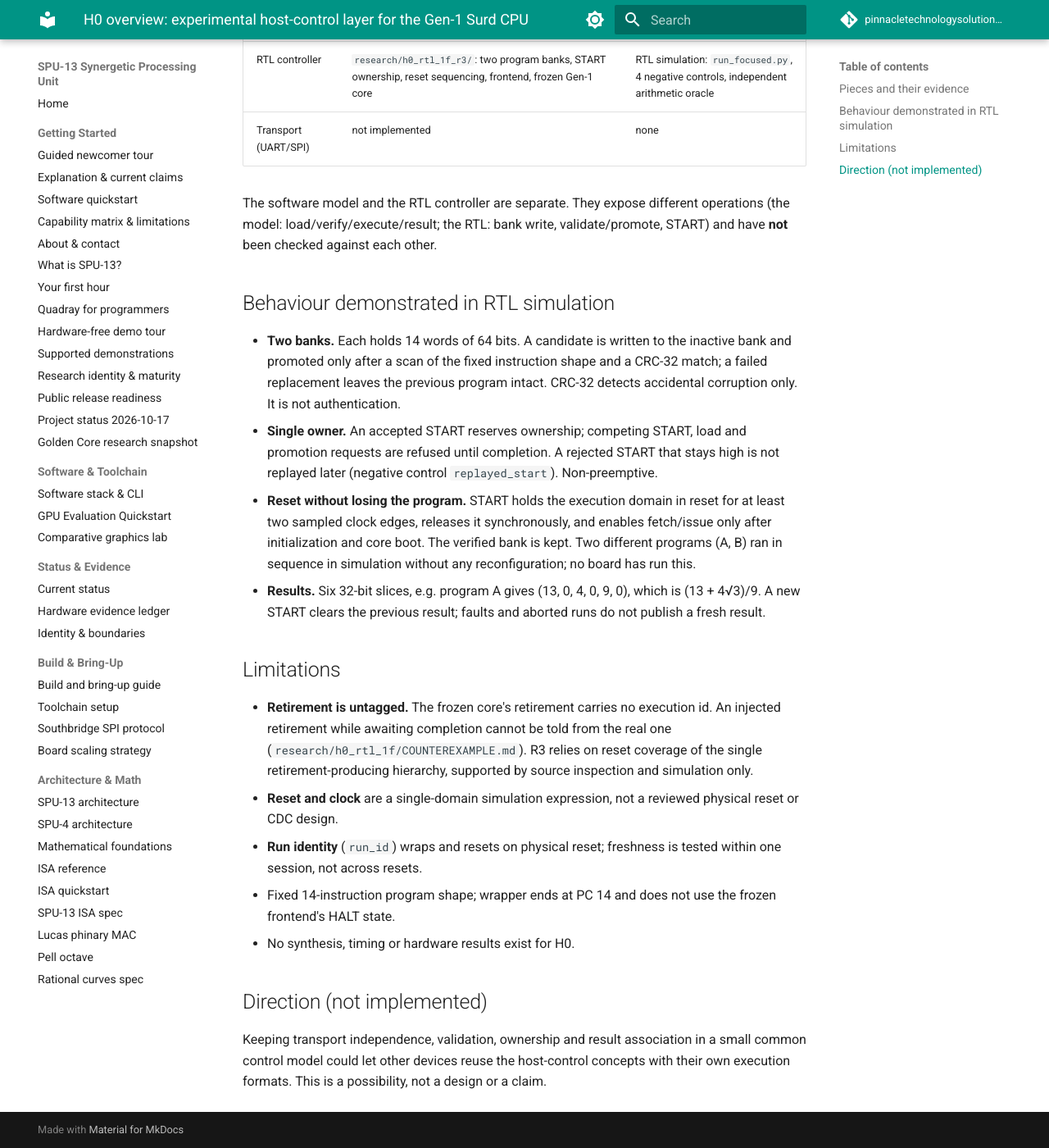
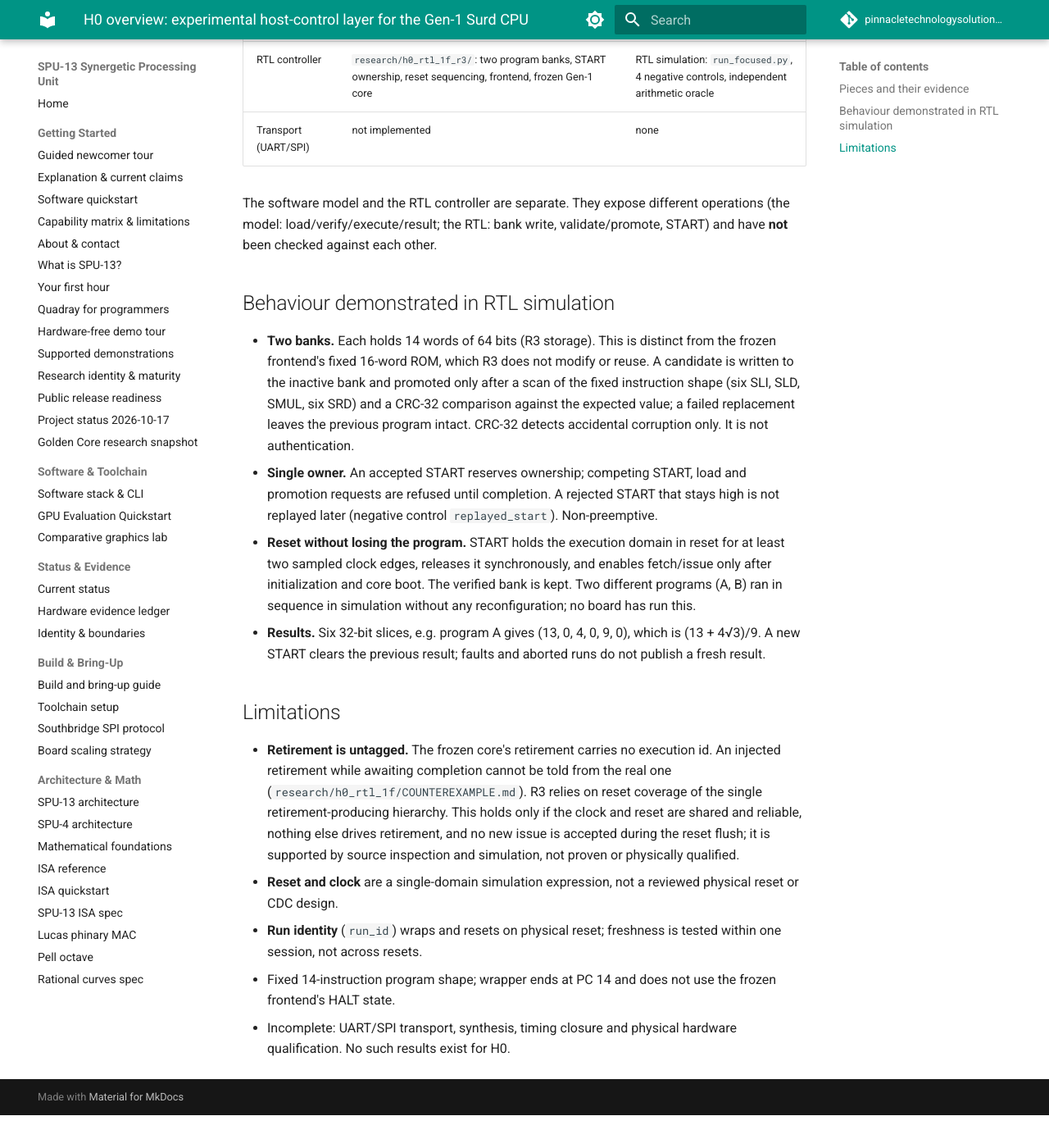
Before and after one commit to pinnacletechnologysolutionsltd/SPU, an MkDocs documentation site: the page built from docs/H0_OVERVIEW.md, in a window 1280 px wide and 1400 px high, scrolled down 522 px. Shown: the whole window at 82% size. Built offline with MkDocs 1.6.1 and Material for MkDocs 9.7.7, drawn with Linux system fonts in a browser that asks for light colours; comment, search, counter and statistics services are not loaded; after the commit the page ends 1882 px from its top, so only the background shows below that; some of the changed text lies outside the part shown.

Commit message:
docs: align H0 overview with H0-DOC-1 requirements
Co-Authored-By: Claude Sonnet 5.5 <noreply@anthropic.com>

```diff
--- a/docs/H0_OVERVIEW.md
+++ b/docs/H0_OVERVIEW.md
@@ -4,8 +4,8 @@
 synthesized (no entry in [`hardware_evidence.md`](hardware_evidence.md)). H0 is the
 control layer between a host and the execution hardware: load a program, validate
 it, start one execution, and read results, without the host managing instruction
-fetch, handshakes or reset sequencing. Implementation record and full limitations:
-`research/h0_rtl_1f_r3/INTEGRATION.md`.
+fetch, handshakes or reset sequencing. Experimental evidence and the full list of
+limitations: [`research/h0_rtl_1f_r3/INTEGRATION.md`](../research/h0_rtl_1f_r3/INTEGRATION.md).
 
 ## Pieces and their evidence
 
@@ -21,9 +21,10 @@ validate/promote, START) and have **not** been checked against each other.
 
 ## Behaviour demonstrated in RTL simulation
 
-- **Two banks.** Each holds 14 words of 64 bits. A candidate is written to the
-  inactive bank and promoted only after a scan of the fixed instruction shape and a
-  CRC-32 match; a failed replacement leaves the previous program intact. CRC-32
+- **Two banks.** Each holds 14 words of 64 bits (R3 storage). This is distinct from
+  the frozen frontend's fixed 16-word ROM, which R3 does not modify or reuse. A candidate is written to the
+  inactive bank and promoted only after a scan of the fixed instruction shape (six SLI,
+  SLD, SMUL, six SRD) and a CRC-32 comparison against the expected value; a failed replacement leaves the previous program intact. CRC-32
   detects accidental corruption only. It is not authentication.
 - **Single owner.** An accepted START reserves ownership; competing START, load and
   promotion requests are refused until completion. A rejected START that stays high
@@ -42,18 +43,15 @@ validate/promote, START) and have **not** been checked against each other.
 - **Retirement is untagged.** The frozen core's retirement carries no execution id.
   An injected retirement while awaiting completion cannot be told from the real one
   (`research/h0_rtl_1f/COUNTEREXAMPLE.md`). R3 relies on reset coverage of the
-  single retirement-producing hierarchy, supported by source inspection and
-  simulation only.
+  single retirement-producing hierarchy. This holds only if the clock and reset are
+  shared and reliable, nothing else drives retirement, and no new issue is accepted
+  during the reset flush; it is supported by source inspection and simulation, not
+  proven or physically qualified.
 - **Reset and clock** are a single-domain simulation expression, not a reviewed
   physical reset or CDC design.
 - **Run identity** (`run_id`) wraps and resets on physical reset; freshness is tested
   within one session, not across resets.
 - Fixed 14-instruction program shape; wrapper ends at PC 14 and does not use the
   frozen frontend's HALT state.
-- No synthesis, timing or hardware results exist for H0.
-
-## Direction (not implemented)
-
-Keeping transport independence, validation, ownership and result association in a
-small common control model could let other devices reuse the host-control concepts
-with their own execution formats. This is a possibility, not a design or a claim.
+- Incomplete: UART/SPI transport, synthesis, timing closure and physical hardware
+  qualification. No such results exist for H0.
```
